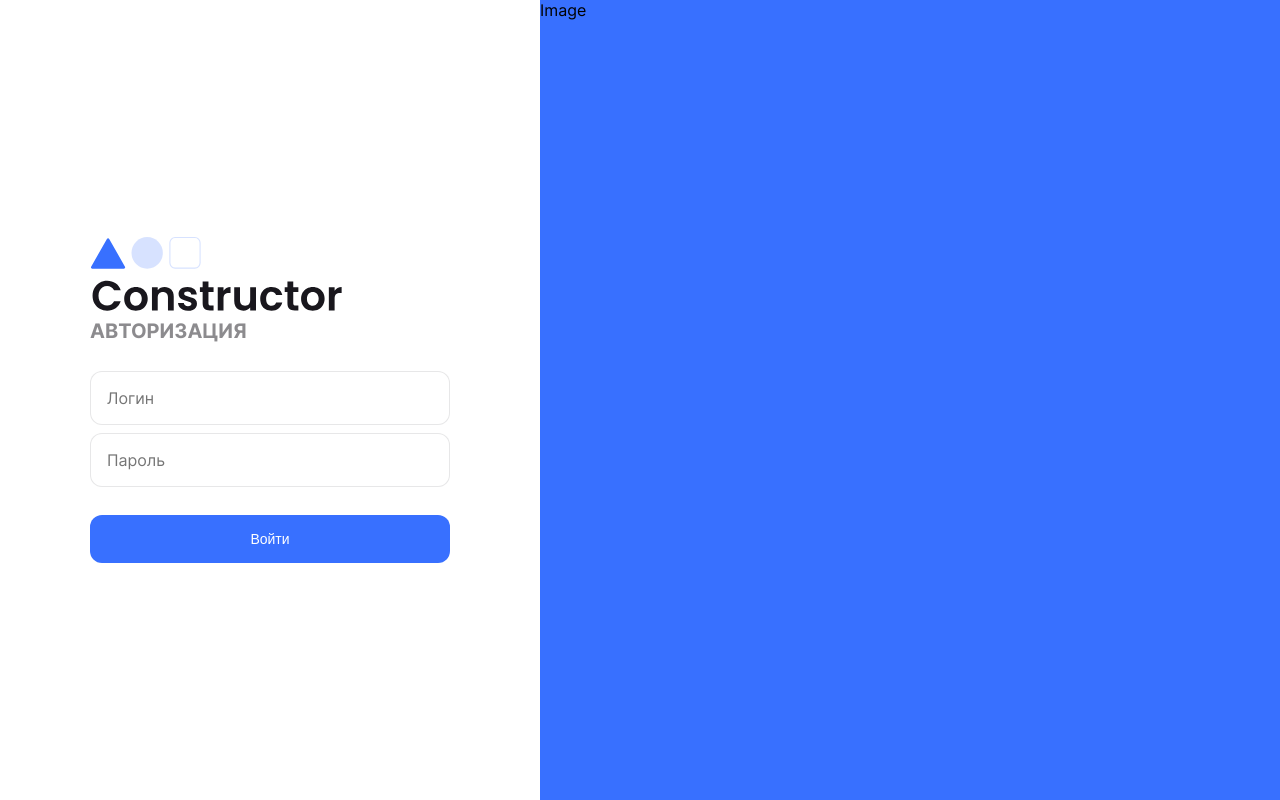
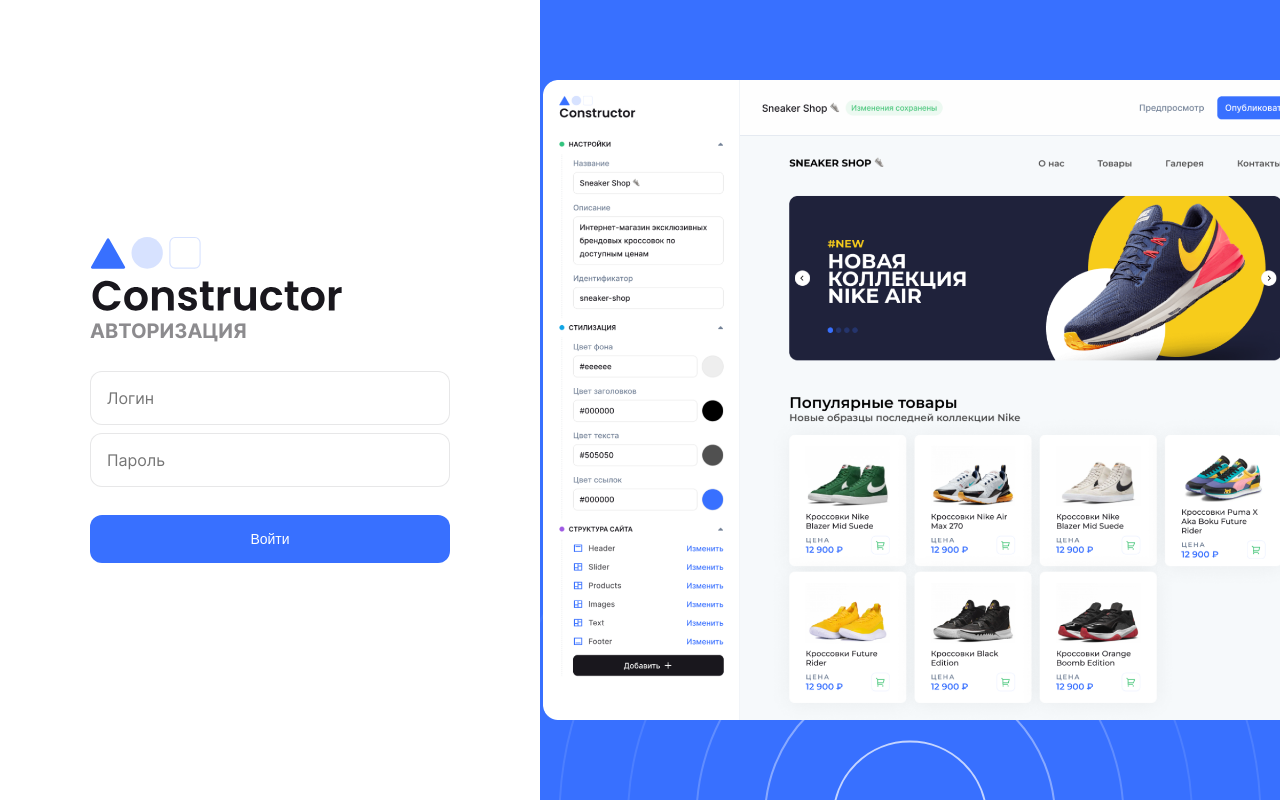
Before and after one commit to RTUITLab/Agora-Hack-2022-RealityX-Frontend, a Vue app: page /login in a window 1280 px wide. Built offline with nearby package versions, Linux system fonts and the light colour scheme.

Commit message:
Added login page decorations

```diff
--- a/src/App.vue
+++ b/src/App.vue
@@ -10,6 +10,8 @@
   height: 100vh;
   padding: 0;
   margin: 0;
+
+  overflow-x: hidden;
 }
 
 body {
--- a/src/views/LoginView.vue
+++ b/src/views/LoginView.vue
@@ -9,7 +9,11 @@
         <button type="button" class="blue-btn" style="margin-top: 28px" @click="login">Войти</button>
       </div>
     </div>
-    <div class="login-form_img">Image</div>
+    <div class="login-form_back">
+      <div class="login-form_wrapper">
+        <img src="../assets/Example.png" alt="Интерфейс системы">
+      </div>
+    </div>
   </div>
 </template>
 
@@ -38,7 +42,7 @@
 
   .login-form_col {
     min-width: 540px;
-    width: 33%;
+    width: 66%;
 
     align-self: center;
 
@@ -62,9 +66,24 @@
     }
   }
 
-  .login-form_img {
+  .login-form_back {
     width: 100%;
-    background-color: #3870FF;
+    height: 100%;
+    background: #3870FF url("../assets/circles.svg") no-repeat bottom;
+
+    .login-form_wrapper {
+      display: flex;
+      height: 100%;
+
+      img {
+        height: 80vh;
+        margin: auto 0 auto auto;
+        //position: relative;
+
+        //right: 0;
+
+      }
+    }
   }
 }
 </style>
```
Also changed, not shown: src/assets/Example.png (added), src/assets/circles.svg (added).
